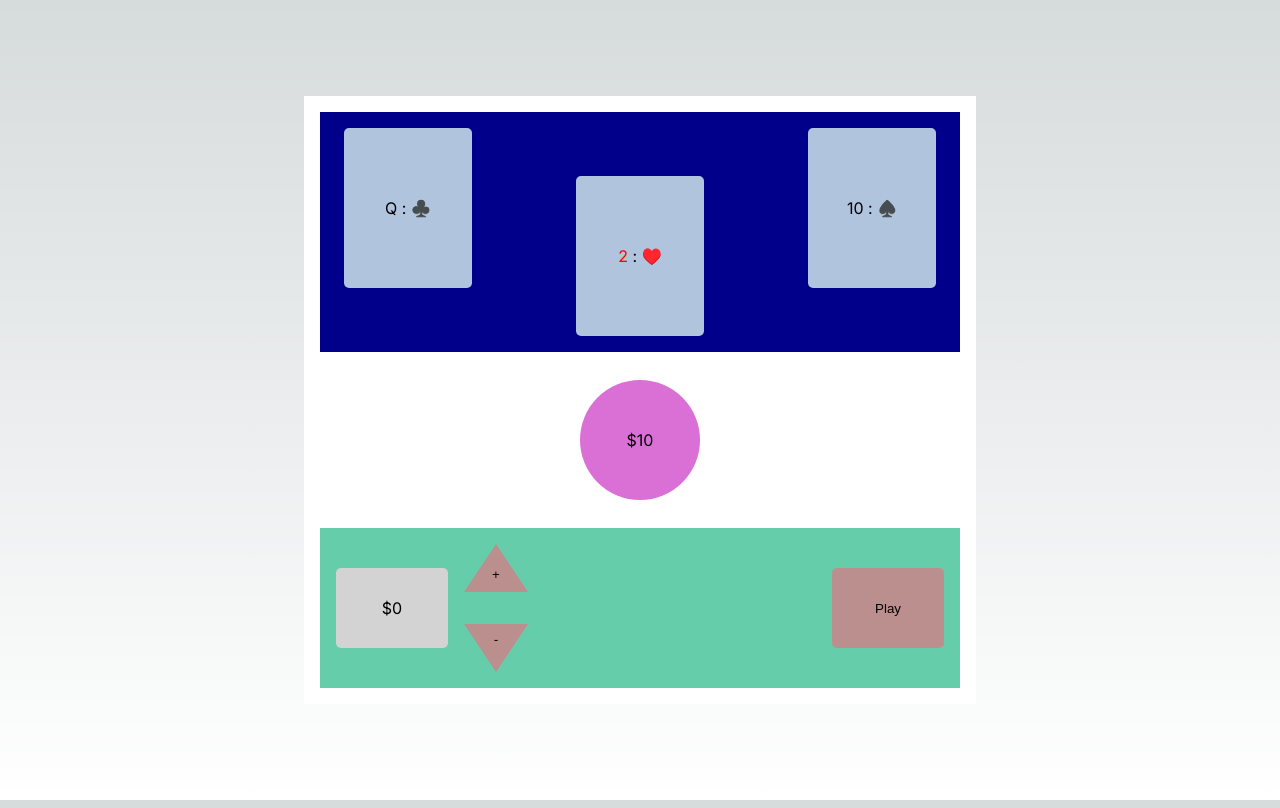
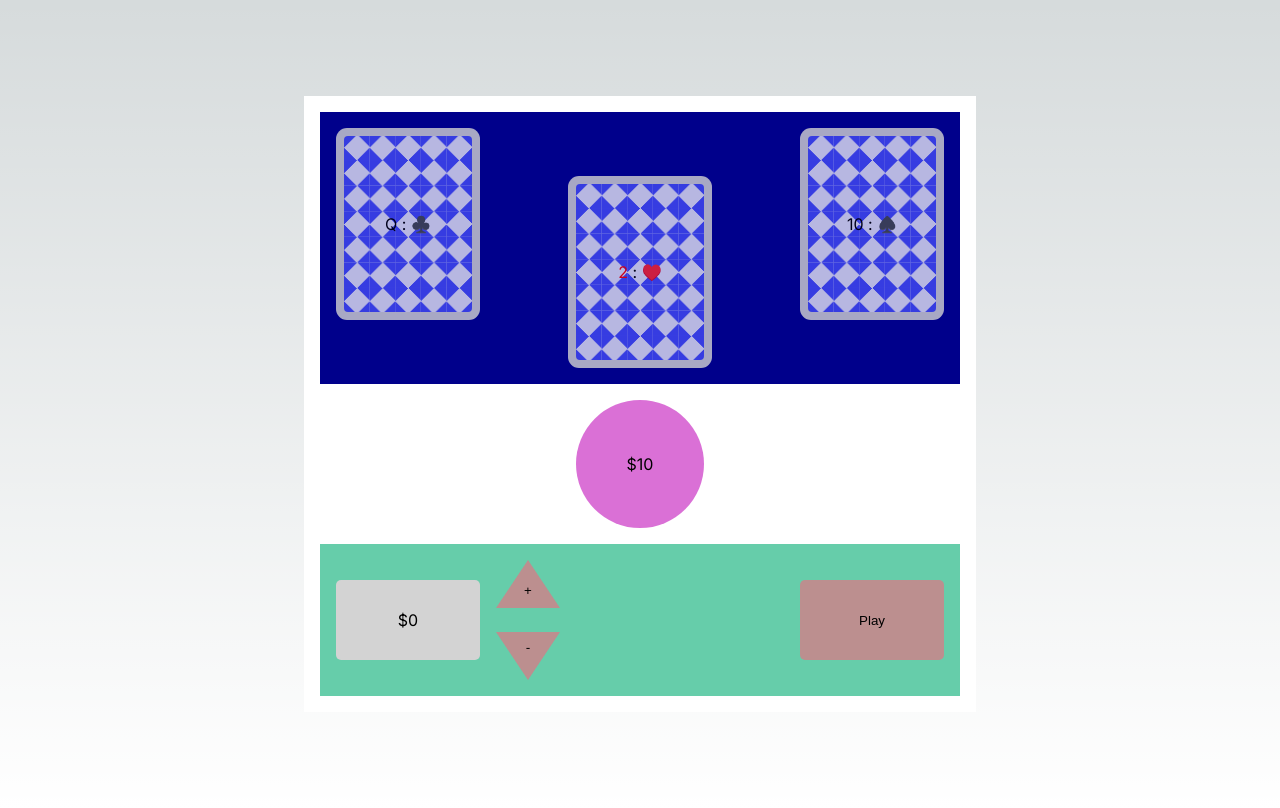
Before and after one commit to Jaybird9er/InBetweenToGo, a Next.js app: page / in a window 1280 px wide. Built offline with nearby package versions, Linux system fonts and the light colour scheme.

Commit message:
Added first step to cards flipping on Play/Deal

```diff
--- a/app/Components/Board/ButtonPanel/ButtonPanel.tsx
+++ b/app/Components/Board/ButtonPanel/ButtonPanel.tsx
@@ -2,6 +2,8 @@ import BetPanel from "./Buttons/BetPanel";
 
 function ButtonPanel( props: any ) {
   const style: { [className: string]: string } = props.style;
+  let dealButton = props.deal ? "Deal" : "Play"; // game begins on Play (false ~ 0)
+
 
   function playDeal(): void {
     props.playDeal();
@@ -12,10 +14,9 @@ function ButtonPanel( props: any ) {
       <div className={style.Bet_Display}>
         ${props.bet}
       </div>
-      <BetPanel changeBet={props.changeBet} style={style} playDeal={playDeal} bet={props.bet} />
-      {/* props.bet is passed to BetButtons to enable disabled attribute */}
+      <BetPanel changeBet={props.changeBet} style={style} playDeal={playDeal} bet={props.bet} /> {/* props.bet enables BetButtons */}
       <button className={style.Play_Deal} onClick={playDeal}>
-        {props.dealButton}
+        {dealButton}
       </button>
     </section>
   );
--- a/app/Components/Board/ButtonPanel/Buttons/BetPanel.tsx
+++ b/app/Components/Board/ButtonPanel/Buttons/BetPanel.tsx
@@ -4,7 +4,7 @@ function BetPanel(props: any) {
   const style: { [className: string]: string } = props.style;
   let increaseBet = () => props.changeBet(true);
   let decreaseBet = () => props.changeBet(false);
-  let isDisabled = props.bet === 0 ? true : false;
+  let isDisabled = props.bet === 0 ? true : false; // after play is hit, bet goes to $1 and (In/De)crease buttons are enabled
 
   return (
     <div className={style.Bet_Panel}>
--- a/app/Components/Board/CardGutter/Card.tsx
+++ b/app/Components/Board/CardGutter/Card.tsx
@@ -1,14 +1,16 @@
-import styles from "../../../page.module.css";
 import { Cards } from "@/app/interface";
 
-function Card(props: Cards) {
+function Card(props: any) {
+  const style: { [className: string]: string } = props.style;
+  let deal = props.deal ? style.Card : style.Card_Back;
+
   let value = props.value;
   let symbol = props.symbol;
   let label = props.label;
   let color = props.color;
 
   return (
-    <div className={styles.Card}>
+    <div className={deal}>
       <span style={{ color: color }}>{label}</span>
       &nbsp;:&nbsp;
       <span style={{ color: color }}>{symbol}</span>
@@ -16,5 +18,4 @@ function Card(props: Cards) {
   );
 }
 
-
-  export default Card;
+export default Card;
--- a/app/Components/Board/CardGutter/CardGutter.tsx
+++ b/app/Components/Board/CardGutter/CardGutter.tsx
@@ -1,9 +1,11 @@
-import styles from "../../../page.module.css"
 import Card from "./Card";
 import { Deck } from "@/app/interface";
 
 // interfaces required for applying type to props
-function CardGutter(props: Deck) {
+function CardGutter(props: any) {
+    // deal={deal} bet={bet}
+    const style: { [className: string]: string } = props.style;
+
 
     let cards = props.card;
     let card1 = {
@@ -35,12 +37,12 @@ function CardGutter(props: Deck) {
         }
     }
     return (
-        <section className={styles.Card_Gutter}>
-        <Card key={1} value={card1.value} symbol={card1.symbol} label={card1.label} color={card1.color} />
-        <div className={styles.Middle_Card}>
-            <Card key={3} value={card3.value} symbol={card3.symbol} label={card3.label} color={card3.color} />
+        <section className={style.Card_Gutter}>
+        <Card key={1} value={card1.value} symbol={card1.symbol} label={card1.label} color={card1.color} {...props} />
+        <div className={style.Middle_Card}>
+            <Card key={3} value={card3.value} symbol={card3.symbol} label={card3.label} color={card3.color} {...props} />
         </div>
-        <Card key={2} value={card2.value} symbol={card2.symbol} label={card2.label} color={card2.color} />
+        <Card key={2} value={card2.value} symbol={card2.symbol} label={card2.label} color={card2.color} {...props} />
         </section>
     );
 }
--- a/app/Components/Board/GameBoard.tsx
+++ b/app/Components/Board/GameBoard.tsx
@@ -10,7 +10,6 @@ function GameBoard() {
   const [bet, setBet] = useState(0); // bet begins at $0; changes to $1 after 1st deal
   const [deal, setDeal] = useState(false); // false = Play ~ true = Deal
   const style: { [className: string]: string }  = styles;
-  let dealButton = deal ? "Deal" : "Play"; // game begins on Play (false - 0)
 
   function playDeal(): void {
     if(!deal && bet === 0) {  // initiate start of game
@@ -50,9 +49,9 @@ function GameBoard() {
 
   return (
     <section className={style.Gameboard}>
-      <CardGutter card={newDeck} />
+      <CardGutter card={newDeck} deal={deal} bet={bet} style={style} />
       <Pot pot={pot} />
-      <ButtonPanel bet={bet} changeBet={changeBet} style={style} playDeal={playDeal} dealButton={dealButton} />
+      <ButtonPanel bet={bet} changeBet={changeBet} style={style} playDeal={playDeal} deal={deal} />
     </section>
   );
 }
--- a/app/page.module.css
+++ b/app/page.module.css
@@ -17,7 +17,6 @@
   min-width: 42rem;
   flex-wrap: wrap;
   align-items: center;
-  flex-grow: 1;
 }
 
 .Card_Gutter {
@@ -32,30 +31,49 @@
   align-items: center;
 }
 
-.Card {
+.Card, .Card_Back {
   background-color: lightsteelblue;
   color: black;
   display: flex;
   justify-content: center;
   padding: 0.5rem;
-  min-height: 20vh;
+  min-height: 11rem;
   min-width: 8rem;
   align-items: center;
   margin: 0rem 1rem 3rem;
-  border-radius: 5px;
+  border-radius: 0.25rem;
+  /* border: 0.5rem solid lightgray; */
+}
+.Card {
+  min-height: 12rem;
+  min-width: 9rem;
+  margin: -0.5rem 0.5rem 2.5rem;
+  border-radius: 0.625rem;
 }
 
 .Middle_Card {
-  margin: 3rem 0rem -3rem;
+  margin: 3.5rem 0rem -2.5rem;
 }
+
+.Card_Back {
+  background-color: #e5e5f7;
+  opacity: 0.8;
+  background-image: linear-gradient(135deg, #444cf7 25%, transparent 25%), linear-gradient(225deg, #444cf7 25%, transparent 25%), linear-gradient(45deg, #444cf7 25%, transparent 25%), linear-gradient(315deg, #444cf7 25%, #e5e5f7 25%);
+  background-size: 1.6rem 1.6rem;
+  background-repeat: repeat;
+  background-position: center;
+  box-shadow: 0 0 0 0.5rem lightgray;
+}
+
+
 
 .Pot {
   background-color: orchid;
   color: black;
   display: flex;
   padding: 0.5rem;
-  min-height: 15vh;
-  min-width: 15vh;
+  min-height: 8rem;
+  min-width: 8rem;
   margin: 1rem;
   border-radius: 100%;
   flex-direction: column;
@@ -69,7 +87,6 @@
   flex-direction: row;
   justify-content: space-between;
   padding: 0.5rem;
-  min-height: 18vh;
   min-width: 100%;
   flex-wrap: nowrap;
   align-items: center;
@@ -82,7 +99,7 @@
   justify-content: center;
   padding: 0.5rem;
   min-height: 10vh;
-  min-width: 7rem;
+  min-width: 9rem;
   align-items: center;
   margin: 0.5rem;
   border-radius: 5px;
@@ -104,7 +121,7 @@
   flex-direction: column;
   justify-content: space-between;
   padding: 0.5rem;
-  min-height: 18vh;
+  min-height: 8.5rem;
   min-width: 0;
   flex-wrap: nowrap;
   flex-grow: 1;
@@ -148,7 +165,7 @@
   justify-content: center;
   padding: 0.5rem;
   min-height: 10vh;
-  min-width: 7rem;
+  min-width: 9rem;
   align-items: center;
   margin: 0.5rem;
   border-radius: 5px;
```
